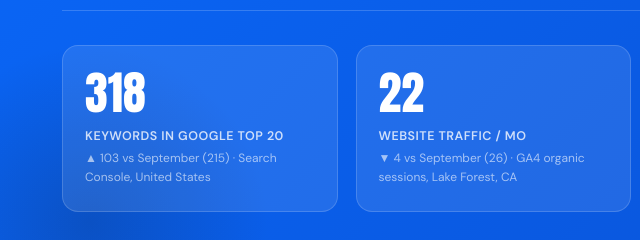
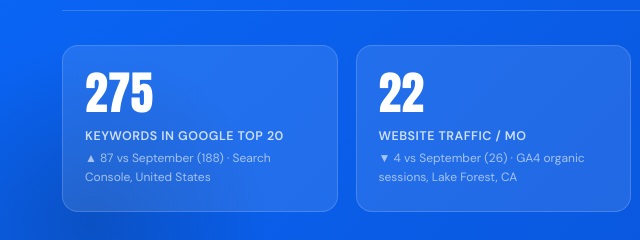
Before and after one commit to Dentist-Nerds-Smart-Dental-Marketing/reports, a plain HTML site: page clients/foothill-ranch-dentistry/october-2026-staging.html in a window 1280 px wide. Shown: the part 485-725 px from the top of the page, 0-640 px from the left. Drawn offline with nearby package versions, Linux system fonts and the light colour scheme.

Commit message:
foothill-ranch-dentistry: staging — Top 20 count from full-month average position (275, ▲87 vs 188)
Co-Authored-By: Claude Opus 5.5 <noreply@anthropic.com>

```diff
--- a/clients/foothill-ranch-dentistry/october-2026-staging.html
+++ b/clients/foothill-ranch-dentistry/october-2026-staging.html
@@ -265,9 +265,9 @@
 
     <div class="hero-kpis">
       <div class="hero-kpi">
-        <div class="hero-kpi-num">318</div>
+        <div class="hero-kpi-num">275</div>
         <div class="hero-kpi-label">Keywords in Google Top 20</div>
-        <div class="hero-kpi-sub">▲ 103 vs September (215) · Search Console, United States</div>
+        <div class="hero-kpi-sub">▲ 87 vs September (188) · Search Console, United States</div>
       </div>
       <div class="hero-kpi">
         <div class="hero-kpi-num">22</div>
@@ -404,11 +404,11 @@
 
     <p class="block-label" style="margin-top:40px">Search Console footprint · October vs September</p>
     <div class="stat-grid" style="grid-template-columns:repeat(3,1fr)">
-      <div class="stat-card"><div class="stat-num">318</div><div class="stat-label">Keywords in Google's Top 20</div><div class="stat-sub">▲ 103 vs September (215)</div></div>
+      <div class="stat-card"><div class="stat-num">275</div><div class="stat-label">Keywords in Google's Top 20</div><div class="stat-sub">▲ 87 vs September (188)</div></div>
       <div class="stat-card"><div class="stat-num">8,714</div><div class="stat-label">Search Impressions</div><div class="stat-sub">▲ 1,945 vs September (6,769)</div></div>
       <div class="stat-card"><div class="stat-num">66</div><div class="stat-label">Clicks from Search</div><div class="stat-sub">▼ 13 vs September (79)</div></div>
     </div>
-    <p class="hint">Source: Windsor / Google Search Console — United States, full month (October 1–31 vs September 1–30). Search Console counts every search phrase the site appeared for, so it captures the long tail beyond the 14 keywords tracked above.</p>
+    <p class="hint">Source: Windsor / Google Search Console — United States, full month (October 1–31 vs September 1–30). Search Console counts every search phrase the site appeared for, so it captures the long tail beyond the 14 keywords tracked above. A phrase counts toward the Top 20 when its average position across the whole month is 20 or better.</p>
   </div>
 </section>
 
```
